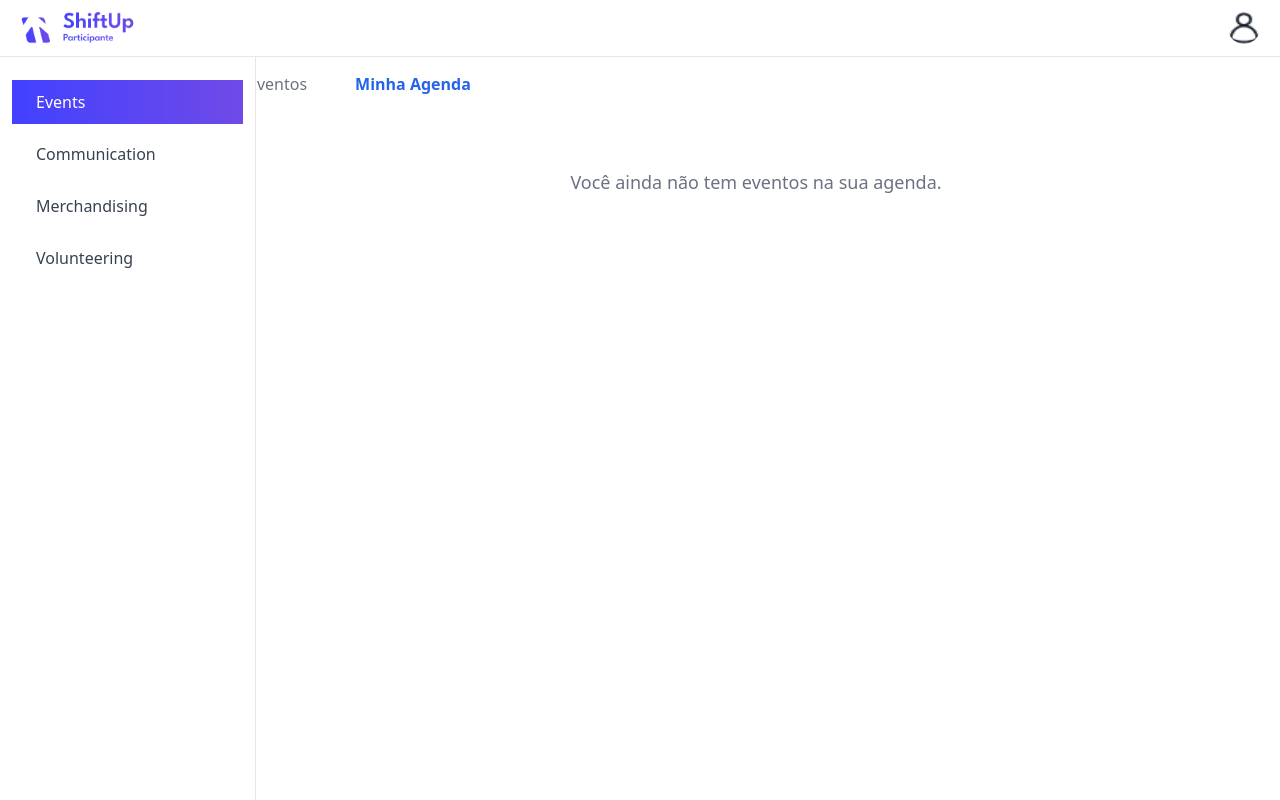
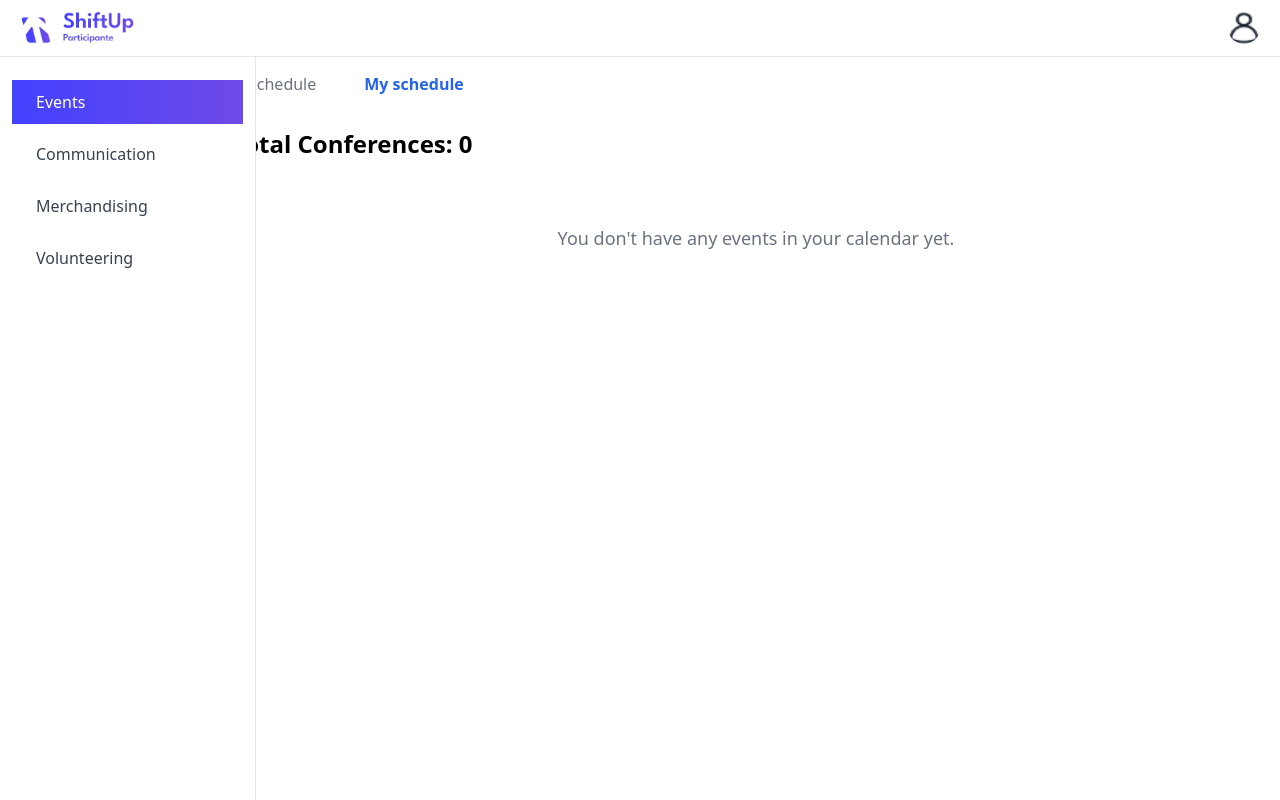
Before and after one commit to andresantos303/ShiftUp, a Vue app in the folder ShiftUp/: page /participante/1/events in a window 1280 px wide. Built offline with nearby package versions, Linux system fonts and the light colour scheme; data requests are answered from the project's data file; sample sign-in values are in the browser's storage.

Commit message:
all done

```diff
--- a/ShiftUp/src/components/ui/speakersSection.vue
+++ b/ShiftUp/src/components/ui/speakersSection.vue
@@ -2,28 +2,14 @@
   <div class="flex items-center justify-center">
     <div class="grid grid-cols-2 md:grid-cols-4 gap-4 max-w-[1200px]">
       <!-- Renderiza as colunas dinâmicas -->
-      <div
-        v-for="(column, index) in formattedColumns"
-        :key="index"
-        class="grid gap-4"
-      >
+      <div v-for="(column, index) in formattedColumns" :key="index" class="grid gap-4">
         <!-- Renderiza os itens de cada coluna -->
-        <div
-          v-for="(speaker, imgIndex) in column"
-          :key="imgIndex"
-          class="relative cursor-pointer"
-          @click="goToSpeakerDetails(speaker.id)"
-        >
+        <div v-for="(speaker, imgIndex) in column" :key="imgIndex" class="relative cursor-pointer"
+          @click="goToSpeakerDetails(speaker.id)">
           <!-- Imagem do Palestrante -->
-          <img
-            class="h-auto max-w-full rounded-lg"
-            :src="speaker.image"
-            :alt="speaker.name"
-          />
+          <img class="h-full max-w-full rounded-lg" :src="speaker.image" :alt="speaker.name" />
           <!-- Informações do Palestrante -->
-          <div
-            class="absolute bottom-0 left-0 right-0 bg-white p-4 rounded-b-lg text-left"
-          >
+          <div class="absolute bottom-0 left-0 right-0 bg-white p-4 rounded-b-lg text-left">
             <h3 class="text-lg font-semibold">{{ speaker.name }}</h3>
             <p class="text-sm text-gray-500">{{ speaker.job }}</p>
           </div>
--- a/ShiftUp/src/views/Admin/iteneraryView.vue
+++ b/ShiftUp/src/views/Admin/iteneraryView.vue
@@ -272,6 +272,7 @@ export default {
         this.conferencesStore.updateConference({
           id: this.selectedConference.id,
           title: this.form.title,
+          type: this.form.type,
           category: this.form.stage,
           local: this.form.location,
           date: this.form.date,
@@ -288,6 +289,7 @@ export default {
           id: Date.now(),
           title: this.form.title,
           category: this.form.stage,
+          type: this.form.type,
           local: this.form.location,
           date: this.form.date,
           time: this.form.time,
--- a/ShiftUp/src/views/Participante/CommunicationView.vue
+++ b/ShiftUp/src/views/Participante/CommunicationView.vue
@@ -39,18 +39,14 @@ function selectNotification(notification) {
   <div class="flex h-screen pl-[248px] pt-4">
     <!-- Sidebar: Lista de Notificações -->
     <div class="w-1/4 bg-gray-100 border-r border-gray-200 overflow-y-auto p-4">
-      <h2 class="text-lg font-semibold mb-4">Notificações</h2>
-      <div
-        v-for="notification in filteredNotifications"
-        :key="notification.id"
-        @click="selectNotification(notification)"
-        :class="[
+      <h2 class="text-lg font-semibold mb-4">Notifications</h2>
+      <div v-for="notification in filteredNotifications" :key="notification.id"
+        @click="selectNotification(notification)" :class="[
           'p-4 mb-2 rounded-lg cursor-pointer border',
           selectedNotification && selectedNotification.id === notification.id
             ? 'bg-[#cdcfeb] border-[#4B58FD]'
             : 'bg-white border-gray-200 hover:bg-gray-50',
-        ]"
-      >
+        ]">
         <h3 class="font-medium text-gray-800">{{ notification.subject }}</h3>
         <p class="text-sm text-gray-600 mt-1">{{ notification.preview }}</p>
       </div>
@@ -58,26 +54,23 @@ function selectNotification(notification) {
 
     <!-- Main Content: Detalhes da Notificação Selecionada -->
     <div class="flex-1 p-6">
-      <div
-        v-if="selectedNotification"
-        class="bg-white shadow-md rounded-lg p-6"
-      >
+      <div v-if="selectedNotification" class="bg-white shadow-md rounded-lg p-6">
         <h1 class="text-2xl font-bold mb-4">
           {{ selectedNotification.subject }}
         </h1>
         <p class="text-gray-700">{{ selectedNotification.content }}</p>
         <p class="text-sm text-gray-500 mt-4">
-          Data: {{ selectedNotification.date }}
+          Date: {{ selectedNotification.date }}
         </p>
         <div class="text-sm text-gray-500">
-          <strong>Destinatários: </strong>
+          <strong>Recipients: </strong>
           <span v-if="selectedNotification.recipient && selectedNotification.recipient.length">
             {{ selectedNotification.recipient.join(", ") }}
           </span>
         </div>
       </div>
       <div v-else class="flex items-center justify-center h-full text-gray-500">
-        <p>Selecione uma notificação para ver detalhes.</p>
+        <p>Select a notification to see details.</p>
       </div>
     </div>
   </div>
--- a/ShiftUp/src/views/Participante/EventsView.vue
+++ b/ShiftUp/src/views/Participante/EventsView.vue
@@ -6,30 +6,36 @@
       <div class="flex space-x-4">
         <button :class="toggleActive === 'events' ? 'font-bold text-blue-600' : 'text-gray-500'"
           @click="toggleActive = 'events'" class="py-2 px-4 rounded">
-          Eventos
+          Schedule
         </button>
         <button :class="toggleActive === 'myAgenda' ? 'font-bold text-blue-600' : 'text-gray-500'"
           @click="toggleActive = 'myAgenda'" class="py-2 px-4 rounded">
-          Minha Agenda
+          My schedule
         </button>
       </div>
     </div>
 
-    <!-- Seção de "Eventos" -->
+    <!-- Secção de "Eventos" -->
     <div v-if="toggleActive === 'events'">
+      <!-- Agora exibimos o length do array filtrado -->
       <h1 class="text-2xl font-bold mb-4">
-        Total Conferences: {{ totalConferences }}
+        Total Conferences: {{ getConferences.length }}
       </h1>
+
       <div class="grid grid-cols-1 md:grid-cols-2 lg:grid-cols-2 xl:grid-cols-3 gap-6">
-        <!-- Agora getConferences filtra apenas as confs que o user NÃO está participando -->
         <EventCard v-for="conference in getConferences" :key="conference.id" :location="conference.category"
           :title="conference.title" :date="conference.date" :time="conference.time" :locationDetail="conference.local"
           :speakers="conference.speakers" :hasParticipateButton="true" @click="participate(conference.id)" />
       </div>
     </div>
 
-    <!-- Seção de "Minha Agenda" -->
+    <!-- Seção de "My schedule" -->
     <div v-else>
+      <!-- Mostramos o length do array myAgenda -->
+      <h1 class="text-2xl font-bold mb-4">
+        Total Conferences: {{ myAgenda.length }}
+      </h1>
+
       <div v-if="myAgenda.length > 0" class="grid grid-cols-1 md:grid-cols-2 lg:grid-cols-2 xl:grid-cols-3 gap-6">
         <EventCard v-for="conference in myAgenda" :key="conference.id" :location="conference.category"
           :title="conference.title" :date="conference.date" :time="conference.time" :locationDetail="conference.local"
@@ -37,7 +43,7 @@
       </div>
       <div v-else class="flex flex-col items-center justify-center mt-16">
         <p class="text-gray-500 text-lg">
-          Você ainda não tem eventos na sua agenda.
+          You don't have any events in your calendar yet.
         </p>
       </div>
     </div>
@@ -45,7 +51,7 @@
 </template>
 
 <script>
-import { ref, computed } from "vue";
+import { ref, computed, onMounted } from "vue";
 import { useRoute } from "vue-router";
 
 import HeaderP from "../../components/HeaderP.vue";
@@ -81,7 +87,6 @@ export default {
     const mergedConferences = computed(() => {
       return conferencesStore.conferences.map((conf) => {
         const mappedSpeakers = conf.speakers.map((speakerName) => {
-          // Busca no speakersStore
           const foundSpeaker = speakersStore.speakers.find(
             (sp) => sp.name === speakerName
           );
@@ -98,11 +103,7 @@ export default {
             title: "Speaker",
           };
         });
-
-        return {
-          ...conf,
-          speakers: mappedSpeakers,
-        };
+        return { ...conf, speakers: mappedSpeakers };
       });
     });
 
@@ -110,53 +111,52 @@ export default {
     const getConferences = computed(() => {
       if (!currentUser.value) return [];
       return mergedConferences.value.filter(
-        (conf) => !currentUser.value.conferences.includes(conf.id)
+        (conf) =>
+          conf.type === currentUser.value.ticket &&
+          !currentUser.value.conferences.includes(conf.id)
       );
     });
 
-    // Minha Agenda: exibe as que o user participa
+    // "My schedule": exibe as que o user participa
     const myAgenda = computed(() => {
       if (!currentUser.value) return [];
-      return mergedConferences.value.filter((conf) =>
-        currentUser.value.conferences.includes(conf.id)
+      return mergedConferences.value.filter(
+        (conf) =>
+          conf.type === currentUser.value.ticket &&
+          currentUser.value.conferences.includes(conf.id)
       );
     });
-
-    // Getter para total de conferências
-    const totalConferences = computed(() => conferencesStore.totalConferences);
 
     // Ações
     const participate = (conferenceId) => {
       usersStore.addConferenceToUser(userId, conferenceId);
-      alert("Conference added successfully")
+      alert("Conference added successfully");
     };
 
     const removeFromAgenda = (conferenceId) => {
-      // Remove o ID da conf do array de conferences do user
       const user = currentUser.value;
       if (!user) return;
       user.conferences = user.conferences.filter((id) => id !== conferenceId);
       usersStore.updateUser({ ...user });
-      alert("Conference removed successfully")
+      alert("Conference removed successfully");
+    };
 
-    };
+    // Buscar lista de speakers ao montar
+    onMounted(async () => {
+      try {
+        await speakersStore.fetchTodos();
+      } catch (error) {
+        console.error("Error fetching speakers:", error.message);
+      }
+    });
 
     return {
       toggleActive,
       getConferences,
       myAgenda,
-      totalConferences,
       participate,
       removeFromAgenda,
     };
   },
-  async created() {
-    const speakersStore = useSpeakersStore();
-    try {
-      await speakersStore.fetchTodos();
-    } catch (error) {
-      console.error("Error fetching speakers:", error.message);
-    }
-  },
 };
 </script>
--- a/ShiftUp/src/views/Participante/ParticipanteView.vue
+++ /dev/null
@@ -1,18 +0,0 @@
-<script>
-import HeaderP from "../../components/HeaderP.vue";
-
-export default {
-  components: {
-    HeaderP,
-  },
-};
-</script>
-
-<template>
-  <HeaderP/>
-  <div>
-    <h1>This is an Participante page</h1>
-  </div>
-</template>
-
-<style></style>
```
Also changed, not shown: ShiftUp/src/components/HeaderP.vue (+22 -47 lines).
